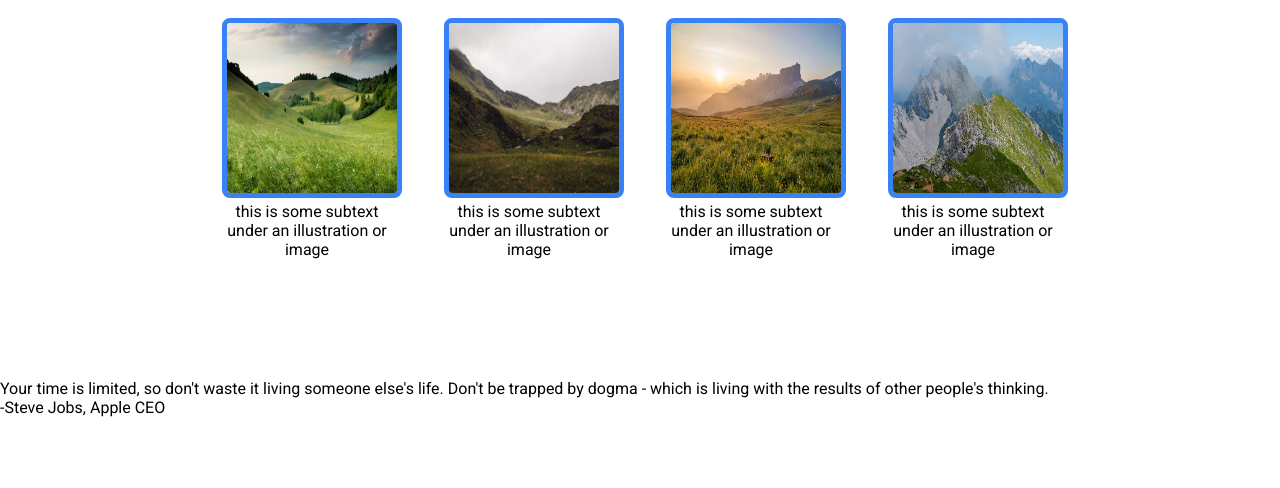
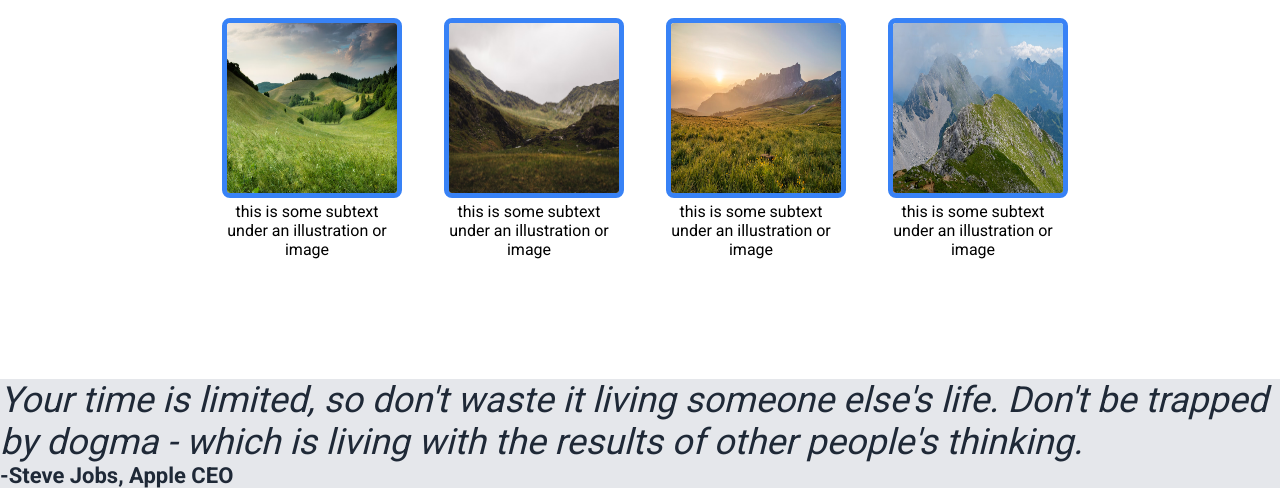
Before and after one commit to montelzek/landing-page, a plain HTML site: page index.html in a window 1280 px wide. Shown: the part 722-1210 px from the top of the page. Before the commit the page ends 1139 px from the top, so only its background shows below. Drawn offline with Linux system fonts and the light colour scheme.

Commit message:
Add background-color to section 3 and text properties to texts in setcion 3

```diff
--- a/styles/style.css
+++ b/styles/style.css
@@ -95,3 +95,20 @@ a, .header-content-left-text {
 .image {
     max-width: 170px;
 }
+
+.section-three {
+    background-color: #e5e7eb;
+}
+
+.quote {
+    font-size: 36px;
+    font-weight: 50;
+    font-style: italic;
+    color: #1f2937;
+}
+
+.quote-author {
+    font-size: 22px;
+    font-weight: bold;
+    color: #1f2937;
+}
```
